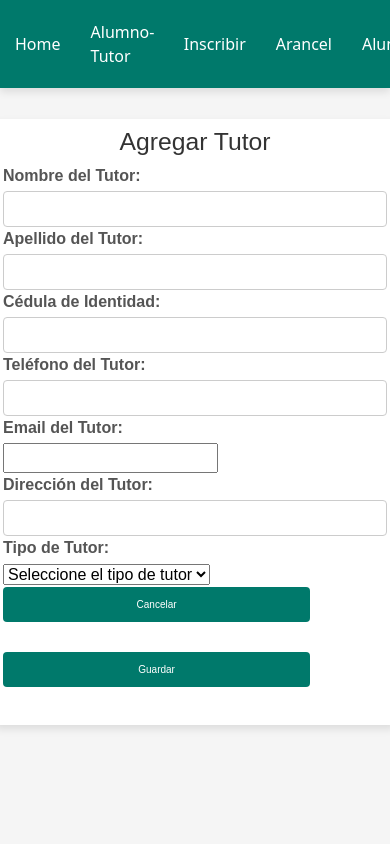
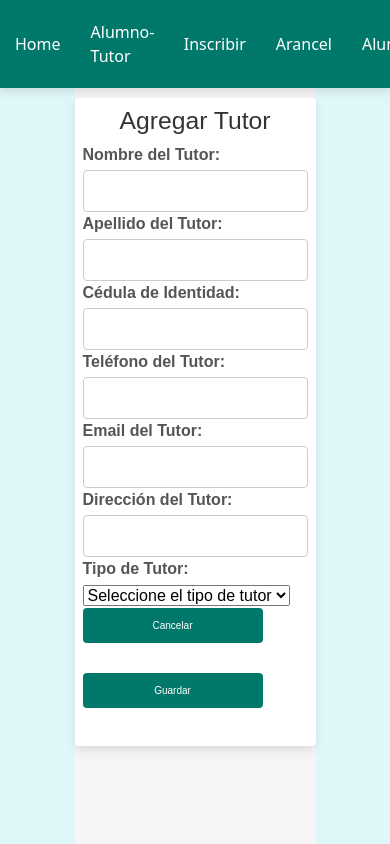
Before and after one commit to AlbertoFerreiraC/FrontCEPB, an Angular app: page /tutor in a window 390 px wide. Built offline with nearby package versions, Linux system fonts and the light colour scheme.

Commit message:
tutor actualizado ultimo

```diff
--- a/src/app/tutor/tutor.component.css
+++ b/src/app/tutor/tutor.component.css
@@ -31,10 +31,10 @@
 
   input[type="text"],
   input[type="date"],
-  input[type="number"]
-  input[type="email"]:focus {
+  input[type="number"],
+  input[type="email"] {
     width: 100%;
-    padding: 5px;
+    padding: 8px;
     border: 1px solid #ccc;
     border-radius: 4px;
     box-sizing: border-box;
@@ -79,7 +79,7 @@
  }
 
   @media (max-width: 500px) {
-    .alumno-form-container {
+    .tutor-form-container {
       width: 100%;
     }
 
```
